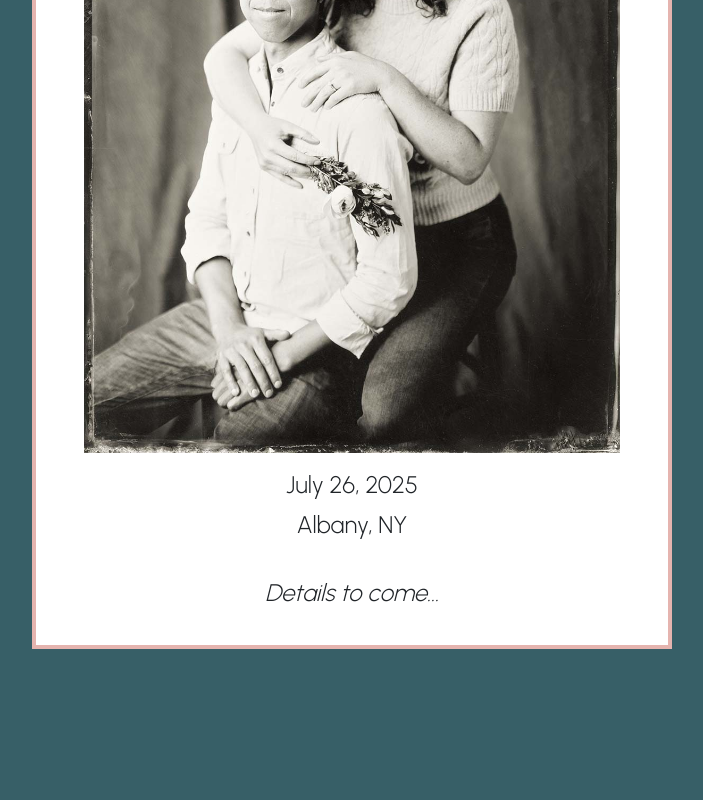
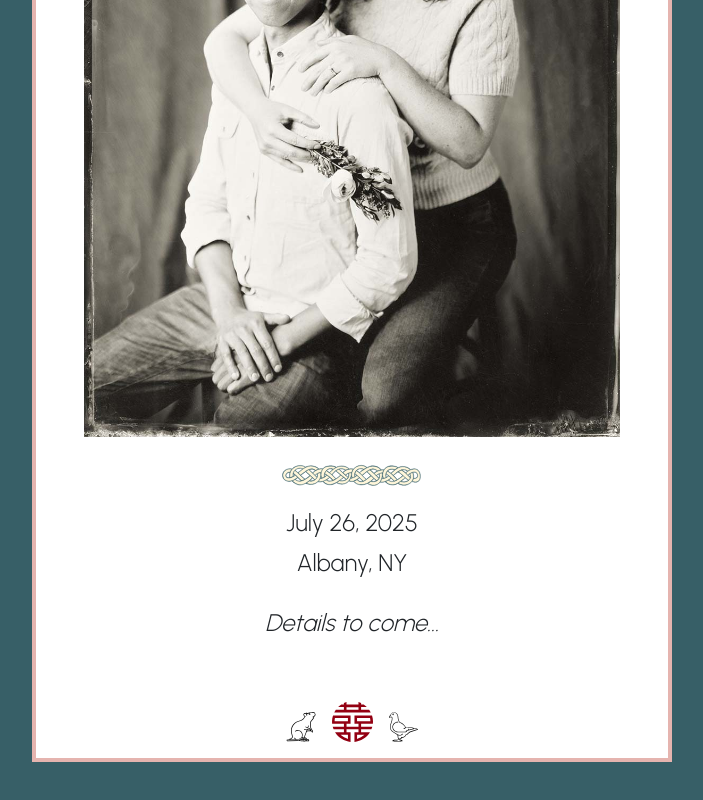
Before and after one commit to dmnmis/jessandhanley, a plain HTML site: page index.html in a window 1280 px wide. Shown: the part 392-1192 px from the top of the page, without its empty margins (288-991 px from the left). Before the commit the page ends 1091 px from the top, so only its background shows below. Drawn offline with Linux system fonts and the light colour scheme.

Commit message:
Add files via upload

```diff
--- a/index.html
+++ b/index.html
@@ -53,21 +53,31 @@
         <div class="col-sm-6 p-3 pt-5 px-5 mx-auto mt-4 d-flex align-items-center justify-content-center text-nowrap" style="height:100px; background-color:#fff; border-left: 4px solid #e5b4af; border-right: 4px solid #e5b4af; border-top: 4px solid #e5b4af">
           <h1 class="display-4 fw-normal logotype-title">Jess & Hanley</h1>
         </div>
-<div class="col-sm-6 pt-4 mx-auto d-flex align-items-center justify-content-center" style="background-color:#fff; border-left: 4px solid #e5b4af; border-right: 4px solid #e5b4af">
-        <div class="col-lg-12 col-md-12 p-3 px-5 mx-auto d-flex align-items-start justify-content-center" style="background-color:#fff">
-          <img src="jesshanley.jpg" class="img-fluid">
+	<div class="col-sm-6 pt-4 mx-auto d-flex align-items-center justify-content-center" style="background-color:#fff; border-left: 4px solid #e5b4af; border-right: 4px solid #e5b4af">
+        	<div class="col-lg-12 col-md-12 px-5 mx-auto d-flex align-items-start justify-content-center" style="background-color:#fff">
+          		<img src="jesshanley.jpg" class="img-fluid">
+        	</div>
+	</div>
+        <div class="col-sm-6 p-3 pt-4 mx-auto d-flex align-items-center justify-content-center text-nowrap" style="height:70px; background-color:#fff; border-left: 4px solid #e5b4af; border-right: 4px solid #e5b4af">
+        	<img src="knot.svg" width="150">
         </div>
-</div>
         <div class="col-sm-6 p-3 pt-4 mx-auto d-flex align-items-center justify-content-center text-nowrap" style="height:40px; background-color:#fff; border-left: 4px solid #e5b4af; border-right: 4px solid #e5b4af">
           <p class="fs-4 fw-normal logotype">July 26, 2025</p>
         </div>
         <div class="col-sm-6 p-3 pt-4 mx-auto d-flex align-items-center justify-content-center text-nowrap" style="height:40px; background-color:#fff; border-left: 4px solid #e5b4af; border-right: 4px solid #e5b4af">
           <p class="fs-4 fw-normal logotype">Albany, NY</p>
         </div>
-        <div class="col-sm-6 p-3 pt-4 mx-auto d-flex align-items-center justify-content-center text-nowrap" style="height:100px; background-color:#fff; border-left: 4px solid #e5b4af; border-right: 4px solid #e5b4af; border-bottom: 4px solid #e5b4af">
+        <div class="col-sm-6 p-3 pt-4 mx-auto d-flex align-items-center justify-content-center text-nowrap" style="height:80px; background-color:#fff; border-left: 4px solid #e5b4af; border-right: 4px solid #e5b4af">
           <p class="fs-4 fw-normal logotype" style="font-style:italic">Details to come...</p>
         </div>
-<div style="height:50px"></div>
+        <div class="col-sm-6 mx-auto d-flex align-items-end justify-content-center text-nowrap" style="height:75px; background-color:#fff; border-left: 4px solid #e5b4af; border-right: 4px solid #e5b4af">
+        	<img src="rat.svg" height="30" class="px-2">
+        	<img src="happiness.svg" height="40" class="px-2">
+        	<img src="pigeon.svg" height="30" class="px-2">
+        </div>
+        <div class="col-sm-6 mx-auto d-flex align-items-center justify-content-center text-nowrap" style="height:20px; background-color:#fff; border-left: 4px solid #e5b4af; border-right: 4px solid #e5b4af; border-bottom: 4px solid #e5b4af">
+        </div>
+	<div style="height:50px"></div>
       </div>
     </main>
   </body>
```
Also changed, not shown: happiness.svg (added), knot.svg (added), pigeon.svg (added), rat.svg (added).
